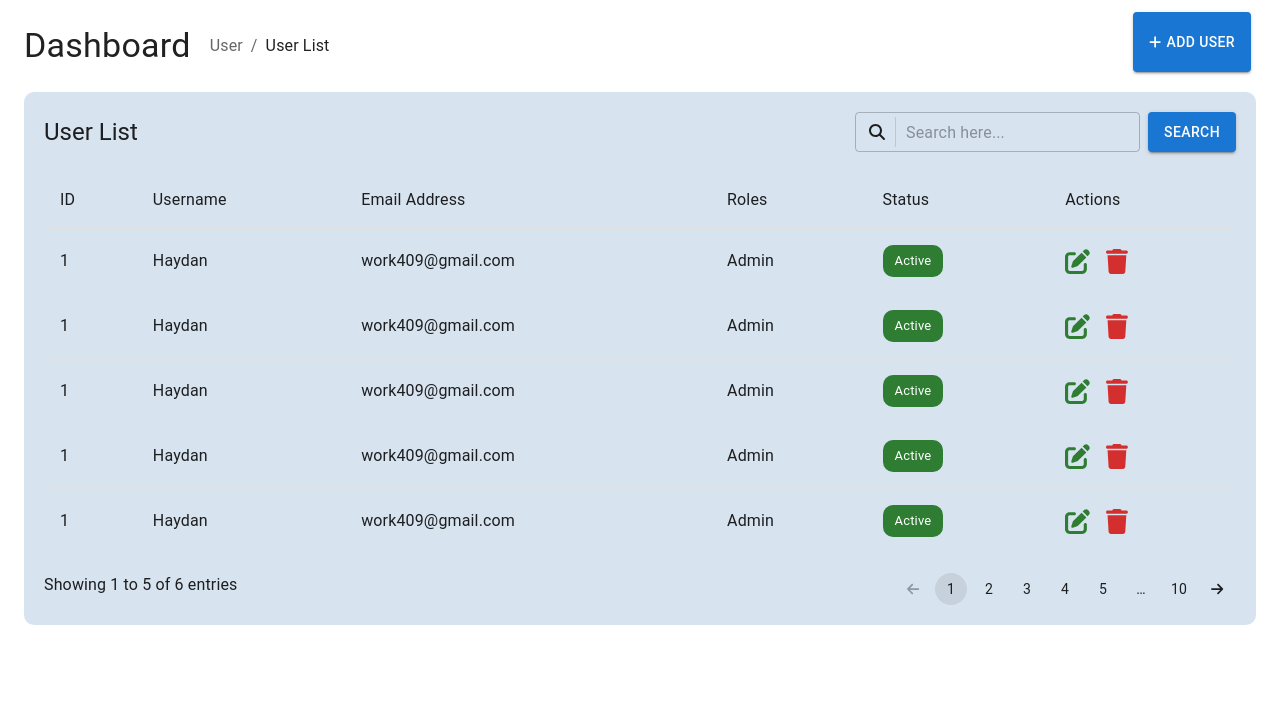
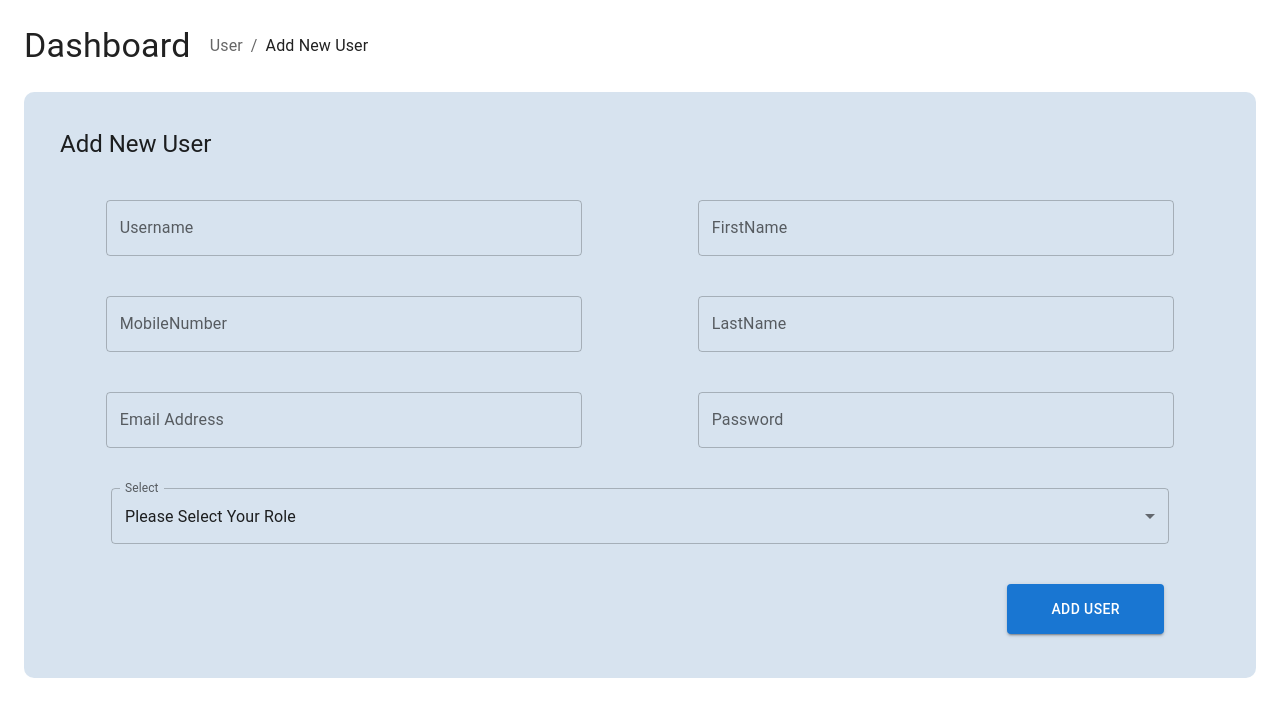
Before and after one commit to zakumi38/ngs-website, a React (Create React App) app: page / in a window 1280 px wide. Shown: the top 716 px of the page. Built offline with nearby package versions, Linux system fonts and the light colour scheme.

Commit message:
Upload:AddNewUser Component

```diff
--- a/src/App.js
+++ b/src/App.js
@@ -1,9 +1,11 @@
+import AddNewUser from "./app/pages/user/add-new-user/add-new-user";
 import UserList from "./app/pages/user/user-list/user-list";
 
 function App() {
   return (
     <div className="App">
-      <UserList />
+      {/* <UserList /> */}
+      <AddNewUser />
     </div>
   );
 }
--- /dev/null
+++ b/src/app/pages/user/add-new-user/add-new-user.jsx
@@ -0,0 +1,43 @@
+import React from "react";
+import { Container, Breadcrumbs, Grid, Typography, Link } from "@mui/material";
+import AddUserForm from "./add-user-form";
+
+const AddNewUser = () => {
+  return (
+    <>
+      <Container
+        maxWidth={false}
+        sx={{
+          paddingTop: "20px",
+          paddingBottom: "20px",
+          minHeight: "100vh",
+        }}
+      >
+        <Grid
+          container
+          spacing={1}
+          sx={{
+            minHeight: "60px",
+            alignItems: { xs: "center", sm: "normal" },
+          }}
+        >
+          <Grid
+            item
+            sx={{ display: { sm: "flex" }, alignItems: "center", gap: "1rem" }}
+          >
+            <Typography variant="h4">Dashboard</Typography>
+            <Breadcrumbs aria-label="breadcrumb" sx={{ marginLeft: "3px" }}>
+              <Link underline="hover" color="inherit" href="/">
+                User
+              </Link>
+              <Typography color="text.primary">Add New User</Typography>
+            </Breadcrumbs>
+          </Grid>
+        </Grid>
+        <AddUserForm />
+      </Container>
+    </>
+  );
+};
+
+export default AddNewUser;
--- /dev/null
+++ b/src/app/pages/user/add-new-user/add-user-form.jsx
@@ -0,0 +1,121 @@
+import { TextField, Button, Grid, Typography } from "@mui/material";
+import { styled } from "@mui/system";
+import React from "react";
+
+import MenuItem from "@mui/material/MenuItem";
+
+const currencies = [
+  {
+    value: "Default",
+    label: "Please Select Your Role",
+  },
+  {
+    value: "Admin",
+    label: "Admin",
+  },
+  {
+    value: "Manager",
+    label: "Manager",
+  },
+  {
+    value: "Owner",
+    label: "Owner",
+  },
+];
+
+const items = [
+  "Username",
+  "FirstName",
+  "MobileNumber",
+  "LastName",
+  "Email Address",
+  "Password",
+];
+
+const CustomTextField = styled(TextField)({
+  width: "100%",
+  borderColor: "#000",
+});
+
+const AddUserForm = () => {
+  const [user, setUser] = React.useState("Default");
+
+  const handleChange = (event) => {
+    setUser(event.target.value);
+  };
+  return (
+    <Grid
+      container
+      component="form"
+      sx={{
+        bgcolor: "rgba(205, 220, 236, 0.8)",
+        p: "20px",
+        alignItems: "center",
+        borderRadius: "10px",
+        m: "20px 0",
+      }}
+    >
+      <Grid item xs={12} sx={{ m: 2 }}>
+        <Typography variant="h5">Add New User</Typography>
+      </Grid>
+      <Grid
+        container
+        sx={{
+          p: 3,
+          justifyContent: "space-around",
+          gap: 5,
+        }}
+      >
+        {items.map((item, index) => {
+          return (
+            <Grid item xs={12} sm={5}>
+              <CustomTextField
+                key={index}
+                id="outlined-basic"
+                label={item}
+                variant="outlined"
+              />
+            </Grid>
+          );
+        })}
+
+        <Grid item xs={12} sx={{ display: "flex", justifyContent: "center" }}>
+          <TextField
+            sx={{ width: { xs: "100%", sm: "92.5%" } }}
+            id="outlined-select-currency"
+            select
+            label="Select"
+            value={user}
+            onChange={handleChange}
+          >
+            {currencies.map((option) => (
+              <MenuItem key={option.value} value={option.value}>
+                {option.label}
+              </MenuItem>
+            ))}
+          </TextField>
+        </Grid>
+        <Grid
+          item
+          xs={12}
+          sm={11}
+          sx={{ display: "flex", justifyContent: "end" }}
+        >
+          <Button
+            variant="contained"
+            color="primary"
+            sx={{
+              width: { xs: "100%", sm: "25%", md: "18%", lg: "15%" },
+              minHeight: "50px",
+              minWidth: "100px",
+            }}
+          >
+            Add user
+          </Button>
+        </Grid>
+      </Grid>
+    </Grid>
+  );
+};
+
+export default AddUserForm;
```
